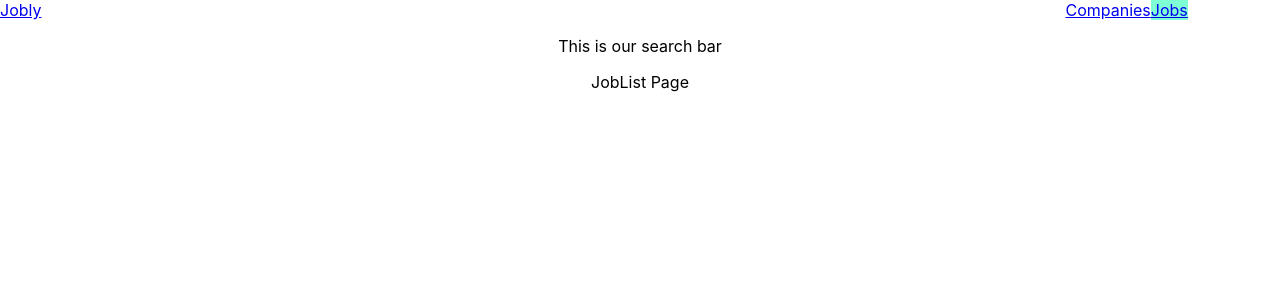
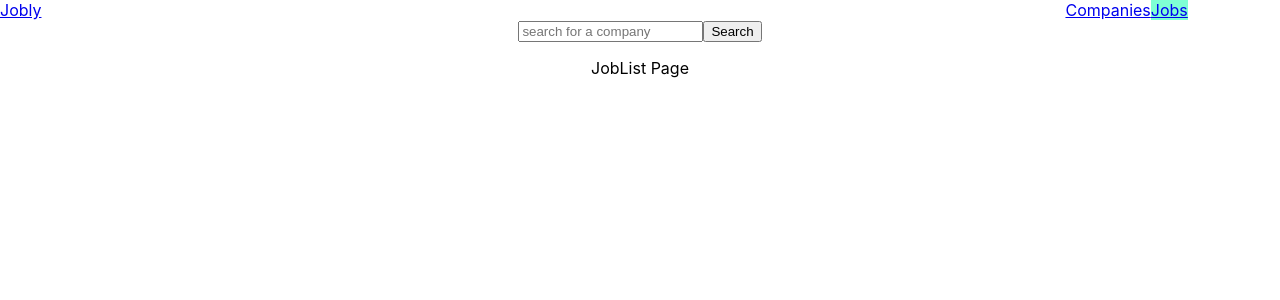
Before and after one commit to jordanasano/react-jobly-frontend, a React (Create React App) app: page /jobs in a window 1280 px wide. Shown: the top 300 px of the page. Built offline with nearby package versions, Linux system fonts and the light colour scheme; no server answers.

Commit message:
working through searchbar

```diff
--- a/src/CompanyCard.js
+++ b/src/CompanyCard.js
@@ -13,7 +13,7 @@ function CompanyCard({ name, logo, description }) {
     <div>
       <p>{name}</p>
       <p>{description}</p>
-      <img src={logo} alt={`${name} logo`}/>
+      {logo !== null && <img src={logo} alt={`${name} logo`}/>}
     </div>
   )
 }
--- a/src/CompanyList.js
+++ b/src/CompanyList.js
@@ -27,9 +27,14 @@ function CompanyList() {
 
     if(companies.length === 0) return <h1>Loading...</h1>;
 
+
+    function searchQuery() {
+
+    }
+
     return (
         <div>
-            <SearchBar />
+            <SearchBar searchQuery={searchQuery}/>
             {
                 companies.map(c => (
                     <CompanyCard
--- a/src/SearchBar.js
+++ b/src/SearchBar.js
@@ -10,7 +10,11 @@
 
 function SearchBar({ searchQuery }) {
     return (
-        <p>This is our search bar</p>
+        <form onSubmit={searchQuery}>
+        <label for="search"></label>
+        <input id="search" name="search" placeholder="search for a company"/>
+        <button>Search</button>
+        </form>
     )
 }
 
```
